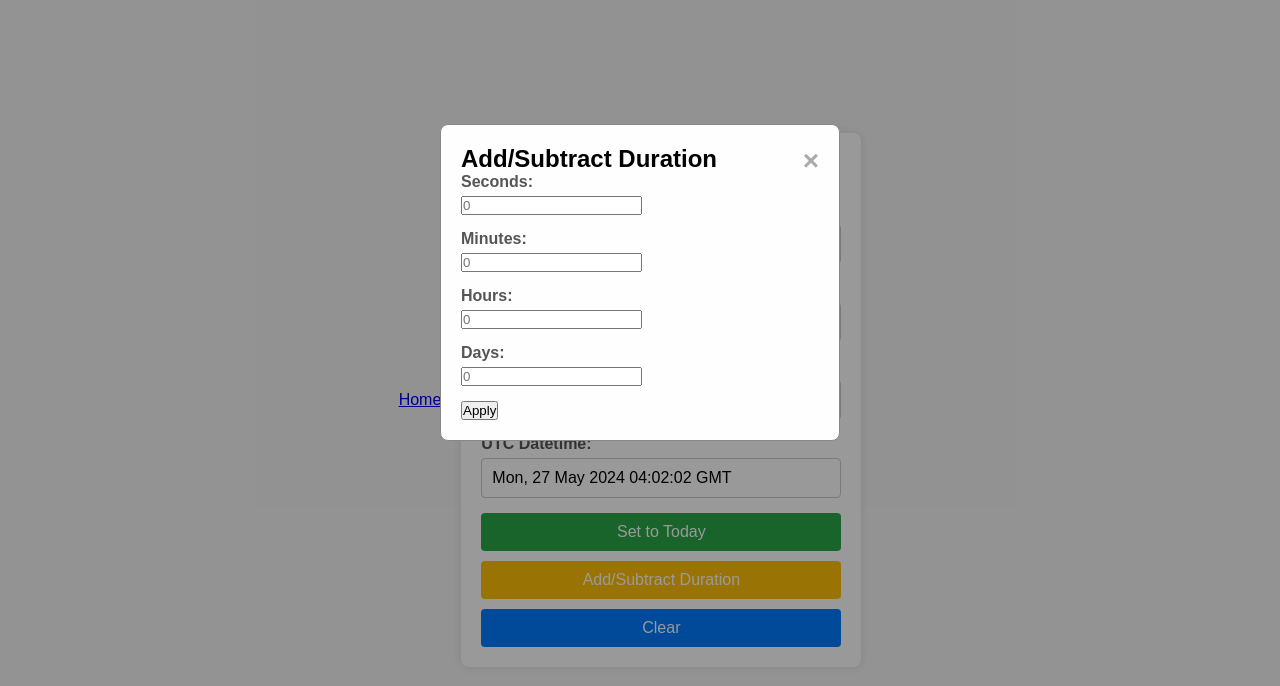
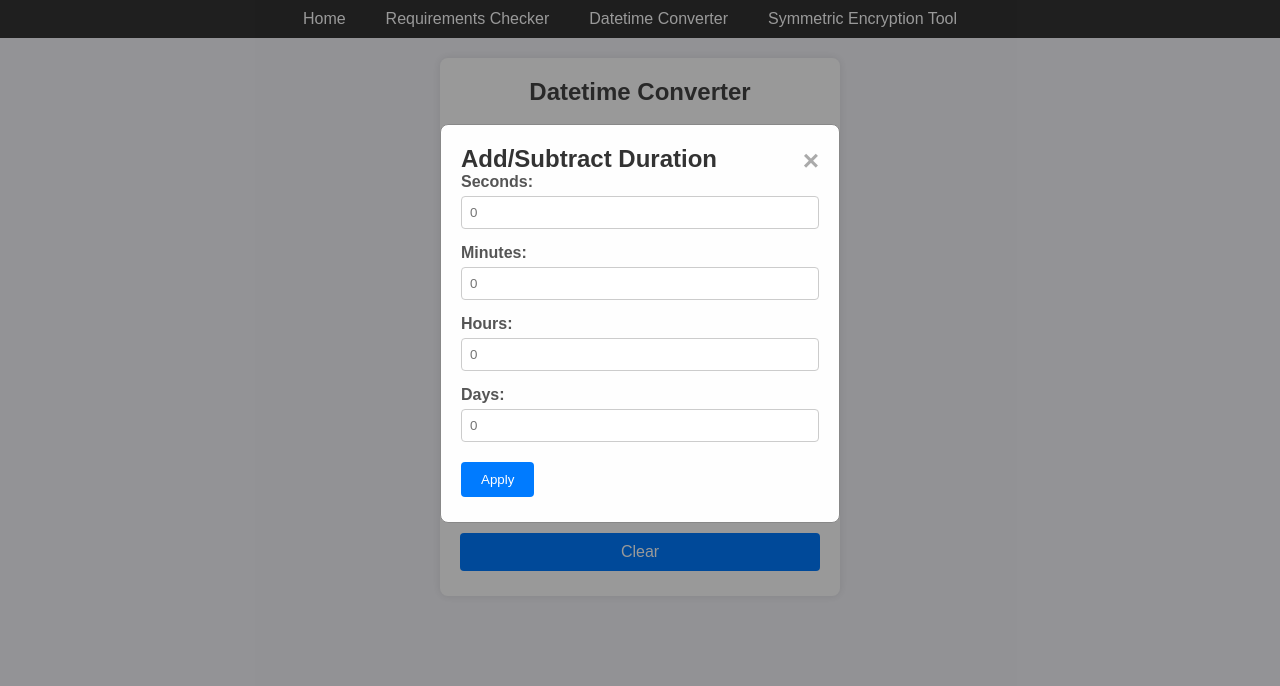
Before and after one commit to SimiaCryptus/html-tools, a plain HTML site: page datetime-formats/index.html in a window 1280 px wide. Both pictures are taken after a click on the button "Add/Subtract Duration". Drawn offline with Linux system fonts and the light colour scheme.

Commit message:
look and feel

```diff
--- a/datetime-formats/index.html
+++ b/datetime-formats/index.html
@@ -5,10 +5,16 @@
     <meta name="viewport" content="width=device-width, initial-scale=1.0">
     <title>Datetime Converter</title>
     <link rel="stylesheet" href="styles.css">
+    <link rel="stylesheet" href="/styles.css">
 </head>
 <body>
-    <nav>
-        <a href="../index.html">Home</a>
+    <nav class="main-nav">
+        <ul>
+            <li><a href="../index.html">Home</a></li>
+            <li><a href="../python-pypi-checker/index.html">Requirements Checker</a></li>
+            <li><a href="../datetime-formats/index.html">Datetime Converter</a></li>
+            <li><a href="../symmetric-encryption/index.html">Symmetric Encryption Tool</a></li>
+        </ul>
     </nav>
     <div class="container">
         <h1>Datetime Converter</h1>
--- a/datetime-formats/styles.css
+++ b/datetime-formats/styles.css
@@ -9,7 +9,6 @@
 body {
     font-family: Arial, sans-serif;
     background-color: #f4f4f4;
-    display: flex;
     justify-content: center;
     align-items: center;
     height: 100vh;
@@ -55,7 +54,7 @@ label {
     border: 1px solid #ccc;
     border-radius: 4px;
     font-size: 1em;
- }
+}
 
 /* Button styling */
 #clear-button {
@@ -119,8 +118,8 @@ label {
     width: 100%;
     height: 100%;
     overflow: auto;
-    background-color: rgb(0,0,0);
-    background-color: rgba(0,0,0,0.4);
+    background-color: rgb(0, 0, 0);
+    background-color: rgba(0, 0, 0, 0.4);
     padding-top: 60px;
 }
 
@@ -147,6 +146,7 @@ label {
     text-decoration: none;
     cursor: pointer;
 }
+
 /* Responsive design */
 @media (max-width: 600px) {
     .container {
@@ -163,3 +163,11 @@ label {
         font-size: 0.9em;
     }
 }
+
+.nav-icon {
+    width: 24px;
+    height: 24px;
+    max-width: 100%;
+    height: auto;
+    margin-left: 10px;
+}
--- /dev/null
+++ b/styles.css
@@ -0,0 +1,176 @@
+body {
+    font-family: Arial, sans-serif;
+    background-color: #f4f4f9;
+    color: #333;
+    margin: 0;
+    padding: 0;
+}
+
+.container {
+    width: 80%;
+    margin: 0 auto;
+    padding: 20px;
+    background-color: #fff;
+    box-shadow: 0 0 10px rgba(0, 0, 0, 0.1);
+    border-radius: 8px;
+    margin-top: 20px;
+}
+
+h1 {
+    color: #444;
+}
+
+.main-nav {
+    background-color: #333;
+    color: #fff;
+    padding: 10px;
+    display: flex;
+    justify-content: center;
+    align-items: center;
+    margin-bottom: 20px;
+}
+
+.main-nav ul {
+    list-style: none;
+    display: flex;
+    gap: 20px;
+    padding: 0;
+    margin: 0;
+}
+
+.main-nav ul li {
+    margin: 0;
+}
+
+.main-nav ul li a {
+    color: #fff;
+    text-decoration: none;
+    font-size: 16px;
+}
+
+.main-nav ul li a:hover {
+    text-decoration: underline;
+}
+
+nav {
+    background-color: #333;
+    color: #fff;
+    padding: 10px;
+    display: flex;
+    align-items: center;
+}
+
+nav a {
+    color: #fff;
+    text-decoration: none;
+    margin-right: 20px;
+}
+
+.nav-icon {
+    width: 24px;
+    height: 24px;
+    max-width: 100%;
+    height: auto;
+    margin-left: 10px;
+}
+
+.tool-list {
+    list-style-type: none;
+    padding: 0;
+}
+
+.tool-list li {
+    margin: 10px 0;
+}
+
+.tool-list a {
+    text-decoration: none;
+    color: #007bff;
+    font-size: 18px;
+    display: flex;
+    align-items: center;
+}
+
+.tool-list a:hover {
+    text-decoration: underline;
+}
+
+.tool-icon {
+    width: 32px;
+    height: 32px;
+    max-width: 100%;
+    height: auto;
+    margin-right: 10px;
+}
+
+.form-group {
+    margin-bottom: 15px;
+}
+
+.form-group label {
+    display: block;
+    margin-bottom: 5px;
+}
+
+.form-group input,
+.form-group textarea {
+    width: 100%;
+    padding: 8px;
+    box-sizing: border-box;
+    border: 1px solid #ccc;
+    border-radius: 4px;
+}
+
+button {
+    background-color: #007bff;
+    color: #fff;
+    border: none;
+    padding: 10px 20px;
+    cursor: pointer;
+    border-radius: 4px;
+    margin: 5px 0;
+}
+
+button:hover {
+    background-color: #0056b3;
+}
+
+.modal {
+    display: none;
+    position: fixed;
+    z-index: 1;
+    left: 0;
+    top: 0;
+    width: 100%;
+    height: 100%;
+    overflow: auto;
+    background-color: rgb(0, 0, 0);
+    background-color: rgba(0, 0, 0, 0.4);
+    padding-top: 60px;
+}
+
+.modal-content {
+    background-color: #fefefe;
+    margin: 5% auto;
+    padding: 20px;
+    border: 1px solid #888;
+    width: 80%;
+    border-radius: 8px;
+}
+
+.close,
+.close-requirements {
+    color: #aaa;
+    float: right;
+    font-size: 28px;
+    font-weight: bold;
+}
+
+.close:hover,
+.close:focus,
+.close-requirements:hover,
+.close-requirements:focus {
+    color: black;
+    text-decoration: none;
+    cursor: pointer;
+}
--- /dev/null
+++ b/symmetric-encryption/messages/znrhql.json
@@ -0,0 +1 @@
+"<div style=\"display: flex; flex-direction: column;\">\n<a class=\"href-link cmd-button\" data-id=\"gjhnmt\">Accept</a>\n</div>\n<div class=\"reply-form\">\n                   <textarea class=\"reply-input\" data-id=\"rvwbly\" rows=\"3\" placeholder=\"Type a message\"></textarea>\n                   <button class=\"text-submit-button\" data-id=\"rvwbly\">Send</button>\n               </div>"
```
Also changed, not shown: index.html (+26 -3 lines), python-pypi-checker/index.html (+8 -2 lines), python-pypi-checker/styles.css (+7 -0 lines), symmetric-encryption/index.html (+8 -2 lines), symmetric-encryption/styles.css (+8 -0 lines), python-pypi-checker/icon.png (added), 7 other files.
